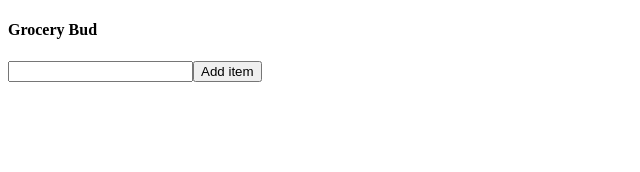
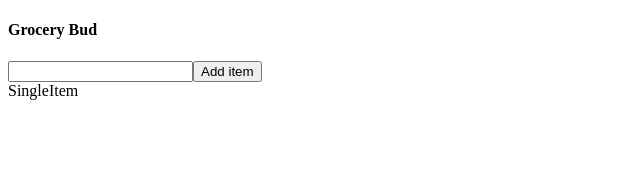
Before and after one commit to miawithcode/react-grocery-bud, a React (Vite) app: page / in a window 1280 px wide. Both pictures are taken after typing "Sample" into the empty fields and a click on the button "Add item". Shown: the top 172 px of the page, without its empty margins (0-640 px from the left). Built offline with nearby package versions, Linux system fonts and the light colour scheme.

Commit message:
feat: add items component

```diff
--- a/src/App.jsx
+++ b/src/App.jsx
@@ -1,6 +1,7 @@
 import { useState } from 'react';
 import Form from './components/Form';
 import { nanoid } from 'nanoid';
+import Items from './components/Items';
 
 const App = () => {
   const [items, setItems] = useState([]);
@@ -15,9 +16,12 @@
     setItems(newItems);
   };
 
+  const removeItem = (id) => {}
+
   return (
     <section>
       <Form addItem={addItem} />
+      <Items items={items} removeItem={removeItem} />
     </section>
   );
 };
--- /dev/null
+++ b/src/components/Items.jsx
@@ -0,0 +1,12 @@
+import SingleItem from './SingleItem';
+
+const Items = ({ items, removeItem }) => {
+  return (
+    <div>
+      {items.map((item) => {
+        return <SingleItem key={item.id} item={item} removeItem={removeItem} />
+      })}
+    </div>
+  )
+};
+export default Items;
--- /dev/null
+++ b/src/components/SingleItem.jsx
@@ -0,0 +1,6 @@
+const SingleItem = () => {
+  return (
+    <div>SingleItem</div>
+  )
+}
+export default SingleItem
```
